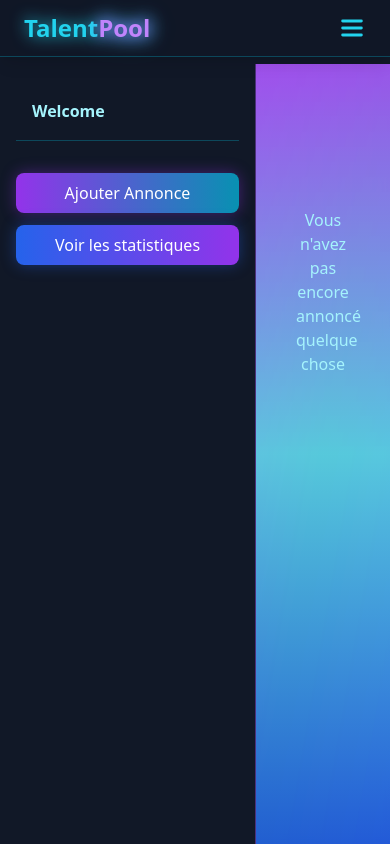
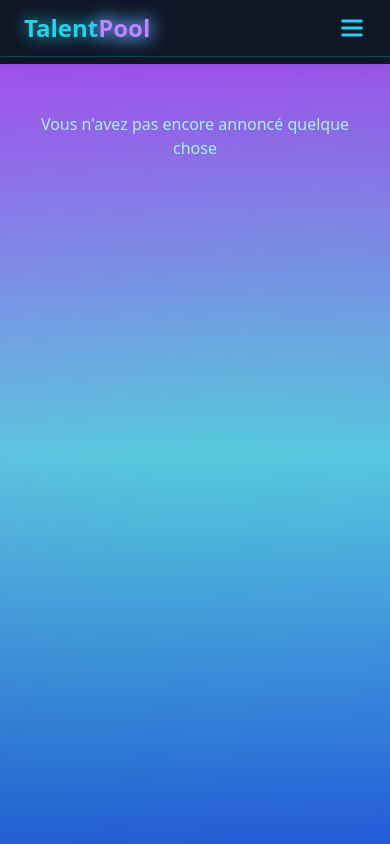
Before and after one commit to AHLALLAY/Talentpool_front, a React (Vite) app: page /operator in a window 390 px wide. Built offline with nearby package versions, Linux system fonts and the light colour scheme.

Commit message:
fix: Réparer la responsivité de aside bar

```diff
--- a/src/components/operator/PostCard.jsx
+++ b/src/components/operator/PostCard.jsx
@@ -1,7 +1,7 @@
-export default function PostCard({posts = []}) {
+export default function PostCard({ posts = [] }) {
 
     return (
-        <section className="mt-24 px-4 md:px-10 lg:px-20 py-6 grid grid-cols-1 sm:grid-cols-2 lg:grid-cols-3 gap-6">
+        <section className="px-4 md:px-10 lg:px-20 py-6 grid grid-cols-1 sm:grid-cols-2 lg:grid-cols-3 gap-6">
             {posts.length > 0 ? (
                 posts.map((post) => (
                     <div
@@ -37,6 +37,14 @@ export default function PostCard({posts = []}) {
                                 {post.description}
                             </p>
                         </div>
+                        <div className="mt-4 flex justify-end">
+                            <button
+                                className="px-4 py-2 text-sm font-medium rounded-lg bg-gradient-to-r from-cyan-600 to-blue-600 text-white shadow-[0_0_10px_rgba(6,182,212,0.4)] hover:from-cyan-500 hover:to-blue-500 hover:shadow-[0_0_15px_rgba(6,182,212,0.6)] transition-all duration-300"
+                            >
+                                Détail
+                            </button>
+                        </div>
+
                     </div>
                 ))
             ) : (
--- a/src/views/operator/dashboard.jsx
+++ b/src/views/operator/dashboard.jsx
@@ -88,7 +88,7 @@ export default function Dashboard() {
             {/* Contenu principal (flex container) */}
             <div className="flex flex-1 pt-16"> {/* pt-16 pour compenser la NavBar */}
                 {/* Aside fixe (sidebar) */}
-                <aside className="sticky top-16 h-[calc(100vh-4rem)] w-64 bg-gray-900 border-r border-purple-500/40 p-4 flex flex-col backdrop-blur-sm">
+                <aside className="sticky top-16 h-[calc(100vh-4rem)] w-64 bg-gray-900 border-r border-purple-500/40 p-4 flex flex-col backdrop-blur-sm hidden lg:flex">
                     <Authinfo />
                     <div className="space-y-3 mt-4">
                         <button
--- a/src/views/operator/statistiques.jsx
+++ b/src/views/operator/statistiques.jsx
@@ -58,7 +58,7 @@ export default function Statistics() {
             </div>
 
             <div className="flex flex-1 pt-16">
-                <aside className="sticky top-16 h-[calc(100vh-4rem)] w-64 bg-gray-900 border-r border-purple-500/40 p-4 flex flex-col backdrop-blur-sm">
+                <aside className="sticky top-16 h-[calc(100vh-4rem)] w-64 bg-gray-900 border-r border-purple-500/40 p-4 flex flex-col backdrop-blur-sm hidden lg:flex">
                     <Authinfo />
                     <div className="space-y-3 mt-4">
                         <button
@@ -79,7 +79,7 @@ export default function Statistics() {
 
                     <div className="relative z-10">
                         <h1 className="text-3xl font-bold mb-8 bg-clip-text text-transparent bg-gradient-to-r from-purple-400 via-cyan-400 to-blue-400">
-                            Tableau de Bord des Statistiques
+                            Statistiques
                         </h1>
 
                         <div className="grid grid-cols-1 md:grid-cols-2 gap-6 mb-10">
```
